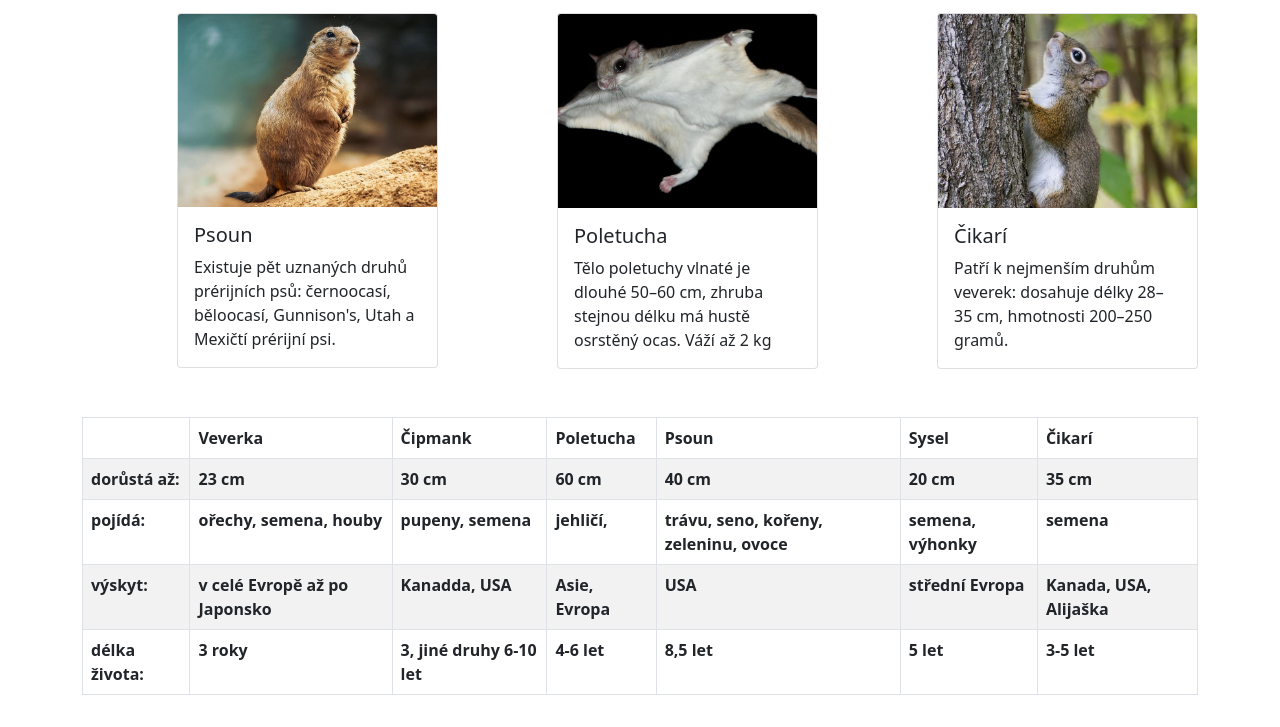
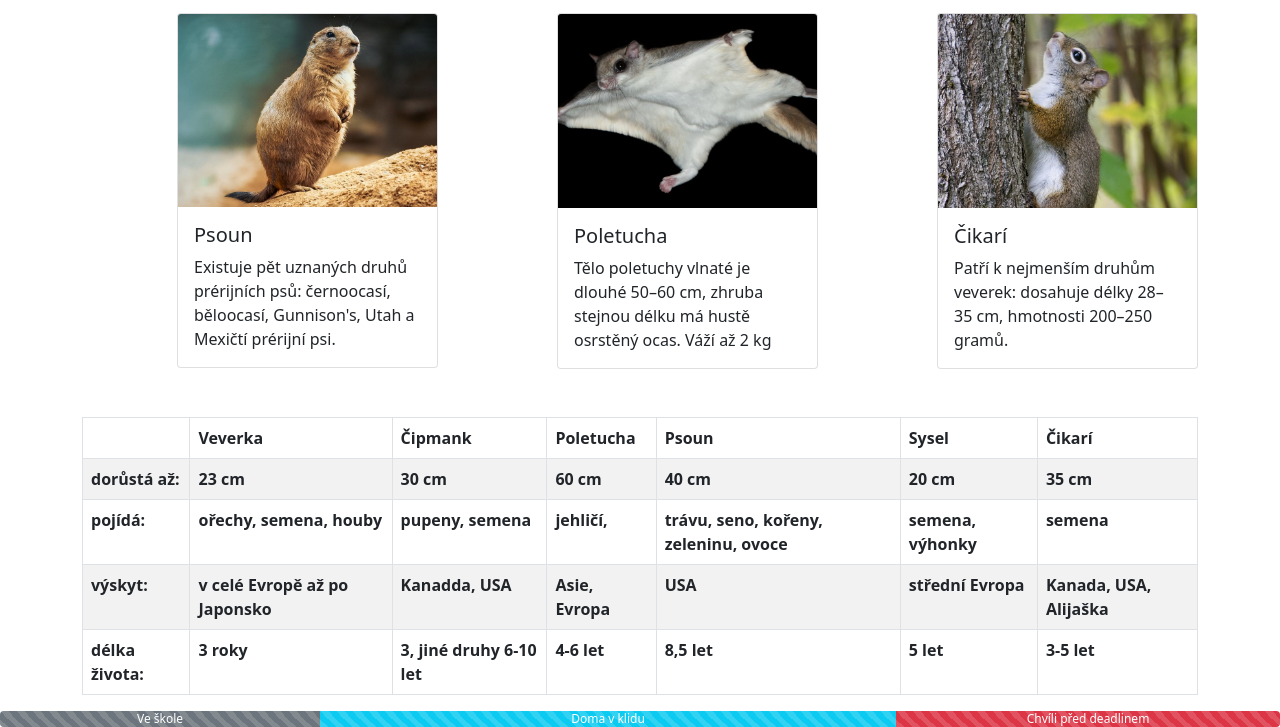
Before and after one commit to oliversestak/final-projekt, a website: page index1.html in a window 1280 px wide. Shown: the part 850-1577 px from the top of the page. Drawn offline with nearby package versions, Linux system fonts and the light colour scheme.

Commit message:
progres-bar done

```diff
--- a/index1.html
+++ b/index1.html
@@ -39,9 +39,10 @@
                   <a class="dropdown-item" href="#">Another action</a>
                   <a class="dropdown-item" href="#">Something else here</a>
                   <div class="dropdown-divider"></div>
-                  <a class="dropdown-item" href="#">Separated link</a>
+                  <a class="dropdown-item" href="https://cs.wikipedia.org/wiki/Veverkovit%C3%AD">Veverkovití wikipedie</a>
                 </div>
               </li>
+
             </ul>
           </div>
         </div>
@@ -205,5 +206,11 @@
   </div>
   </div>
 
+  <div class="progress">
+    <div class="progress-bar bg-secondary progress-bar-striped progress-bar-animated" style="width:25%"> Ve škole</div>
+    <div class="progress-bar bg-info progress-bar-striped progress-bar-animated" style="width:45%"> Doma v klidu</div>
+    <div class="progress-bar bg-danger progress-bar-striped progress-bar-animated" style="width:30%"> Chvíli před deadlinem</div>
+  </div>
+
 </body>
 </html>
```
